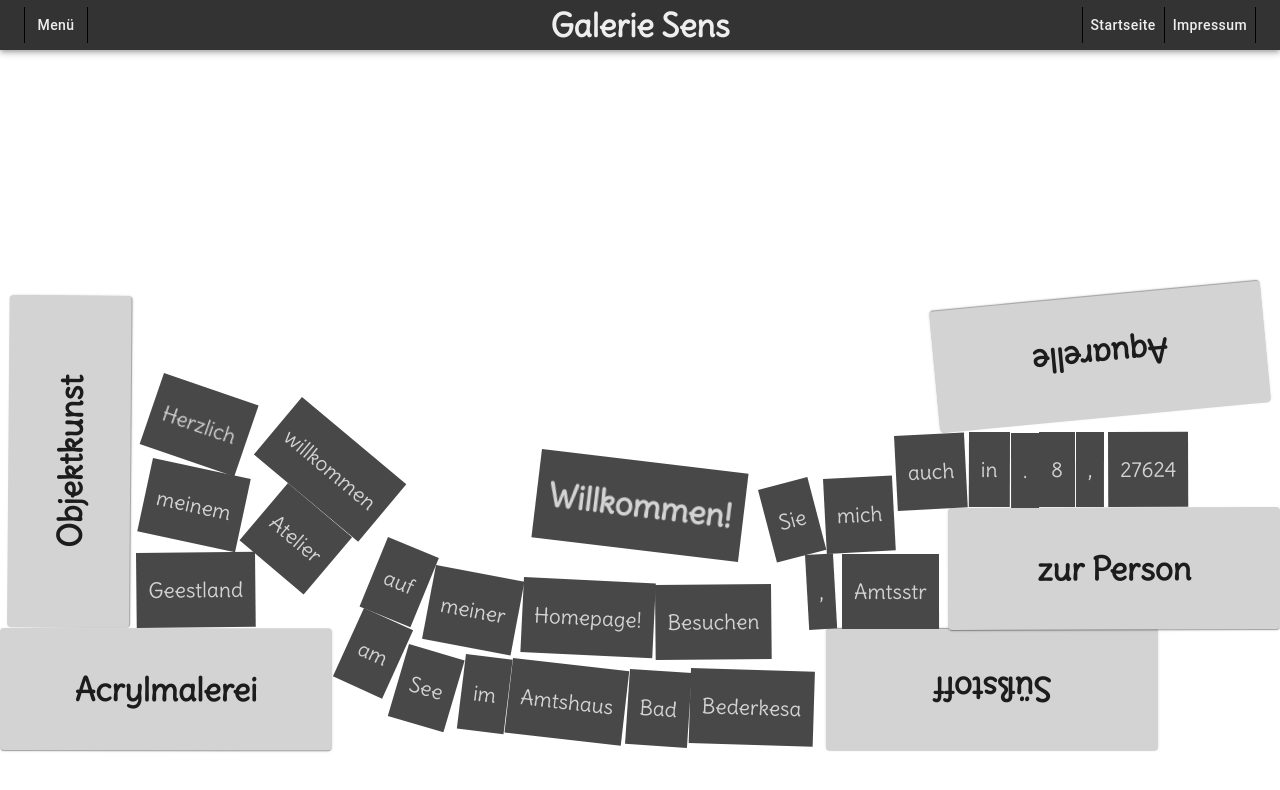
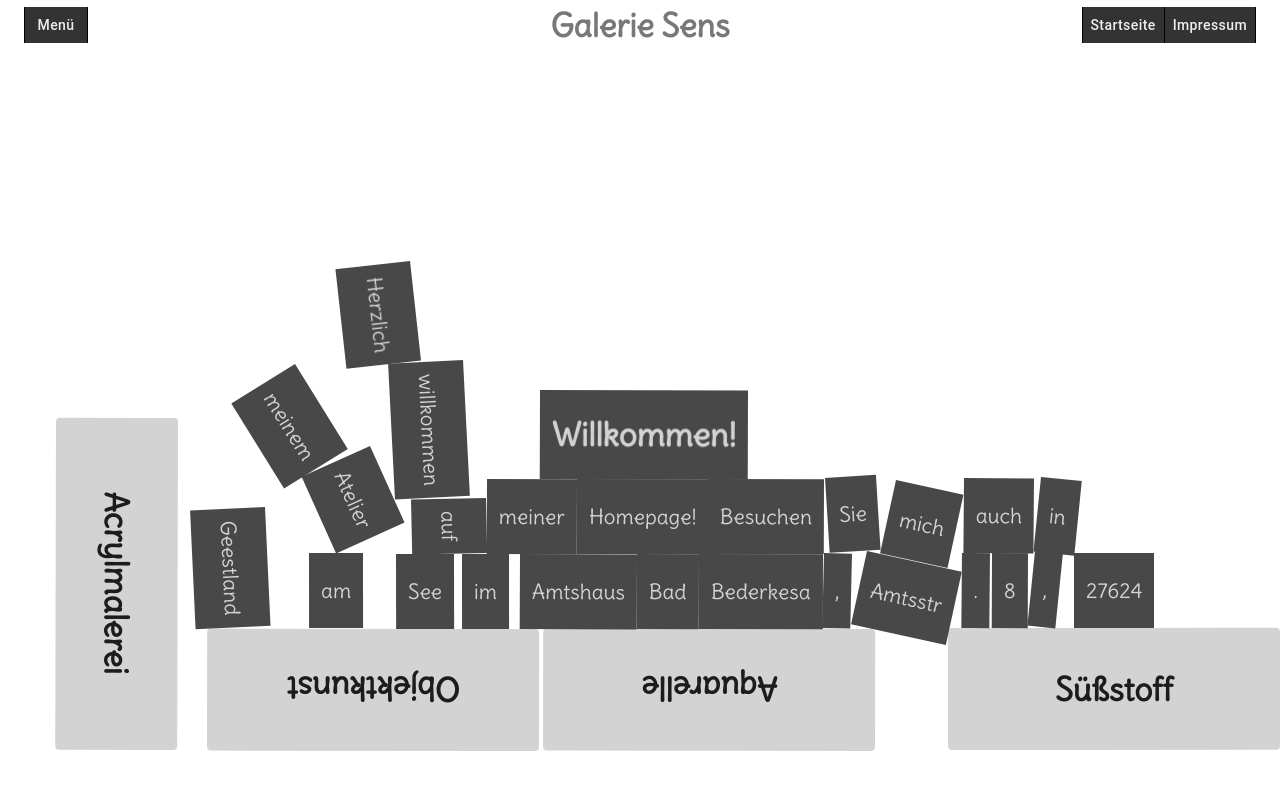
Before and after one commit to NeilSentence/galerie-sens, a React (Create React App) app: page / in a window 1280 px wide. Both pictures are taken after a click on the button "Menü". Shown: the top 790 px of the page. Built offline with nearby package versions, Linux system fonts and the light colour scheme.

Commit message:
some messing around
light styling, moving floor closer to bottom etc

```diff
--- a/src/App.css
+++ b/src/App.css
@@ -39,7 +39,16 @@ body {
   width: 100vw;
   height: 100vh;
 }
-.container {position:absolute;width:100%;height:calc(100vh - 50px);top:50px}
+.MuiAppBar-positionFixed {color: #232323;
+    box-shadow: none;
+    background: none;}
+
+.MuiAppBar-colorPrimary {
+  box-shadow: none !important;
+  background: none !important;
+}
+.MuiPaper-elevation1 {box-shadow: none !important}
+.container {position:absolute;width:100%;height:100vh;}
 .sctn {
   display: flex;
   align-items: center;
@@ -56,7 +65,7 @@ body {
 .sctn_body {padding-top: 2em;}
 .sctn_subheading {text-align: center;font-size:1.3rem;display: flex;flex-flow:wrap;}
 
-.page_titel {cursor:pointer;order:2;margin:0;display:block;text-align:center;width:100%;color:#eeeeee;}
+.page_titel {cursor:pointer;order:2;margin:0;display:block;text-align:center;width:100%;color:#787878;}
 .sctn_login {}
 /*.sctn_registrierung {margin-top:50px;}*/
 .sctn_impressum {}
@@ -80,7 +89,7 @@ body {
 }
 .sctn_artist .sctn_subheading {align-items: center;flex: 0 0 33.333%;}
 
-#mjs-wrapper {position:fixed;transition: background 0.2s ease;z-index: 1;}
+#mjs-wrapper {overflow:hidden;position:fixed;transition: background 0.2s ease;z-index: 1;}
 
 #mjs-wrapper ul {
   font-size: 14pt;
--- a/src/components/dummies.js
+++ b/src/components/dummies.js
@@ -1,19 +1,16 @@
 import React from 'react'
 
-const randomSize = () => {return Math.floor((Math.random() * 90) + 30)}
+const randomSize = () => {return Math.floor((Math.random() * 75) + 25)}
 
 const Dummy = () => {
 
 	const randomHue = () => {return Math.floor((Math.random() * 360) + 0)}
-
 	const hsla = hue => {return `${hue},43%,62%,1`}
-	//const breitehoehe = () => {return  Math.floor((Math.random() * 120) + 50)}
 	const dummiesStyle = () => {
-	    	//const breiteHoehe = breitehoehe()
-	    	//console.log(breiteHoehe)
 	    	const hslaStr = hsla(randomHue())
 	    	const randmSzStr = randomSize()
-	    	return {width:50,height:50,background:'hsla('+hslaStr+')',top:0,left:20,position:"absolute"}
+	    	// DEBUG: console.log("Called in: dummies.js; breiteHoehe: "+randmSzStr)
+	    	return {width:randmSzStr,height:randmSzStr,background:'hsla('+hslaStr+')',top:-5000,left:20,position:"absolute"}
 	}
 	const switchColor = (e) => {
 		e.preventDefault();
--- a/src/components/menu.js
+++ b/src/components/menu.js
@@ -20,12 +20,13 @@ class Menu extends Component {
 	constructor() {
 		// muss dort props rein, in constructor & super?
 		super()
-		this.state = {menuDrop:false, removeNonMenuStuff:false}
+		this.state = {manualSet:false,menuDrop:false, removeNonMenuHtml:false}
 		this.handleClick = this.handleClick.bind(this)
 		this.killMenu = this.killMenu.bind(this)
+		this.menuAlfredo = this.menuAlfredo.bind(this)
 	}
 
-	numberOfDummies = 52
+	numberOfDummies = 32
 	// IMG/aquarell.jpg IMG/objekt.png
 	elements() {
 		return <>
@@ -46,7 +47,7 @@ class Menu extends Component {
   			// diese werden in menuDrop.js dann nicht zur Welt hinzugefügt
   			// TODO: if(!menuDrop){foreach delayed-fallable:.classList.add("fallen")}    it.classList.contains("fallen"), remove ) all delayed-fallables will get class
 			return {
-				menuDrop:!prevState.menuDrop
+				menuDrop:!prevState.menuDrop, manualSet:true
 			}
   		})
   	}
@@ -56,7 +57,7 @@ class Menu extends Component {
   		this.setState({menuDrop:false})
   	}
   	menuAlfredo() {
-  		setTimeout(() => this.setState({menuDrop:true}),10000)
+  		setTimeout(() => {if(!this.state.manualSet) this.setState({menuDrop:true})},6500)
 
   	}
 
@@ -82,7 +83,7 @@ class Menu extends Component {
 						</div>
 					</MyToolbar>
 				</AppBar>
-				{this.state.menuDrop ? <Scene elements={this.elements()} numberOfDummies={this.numberOfDummies} stateMenu={()=>{return this.state.menuDrop}} stateRemoveNonMenu={()=>{return this.state.removeNonMenuStuff}} toggle={p=>{this.setState(p)}} /> : <div></div>}
+				{this.state.menuDrop ? <Scene elements={this.elements()} numberOfDummies={this.numberOfDummies} stateMenu={()=>{return this.state.menuDrop}} willNonMenuHtmlbeRemoved={()=>{return this.state.removeNonMenuHtml}} toggle={p=>{this.setState(p)}} /> : <div></div>}
 			</>
 		)
   	}
--- a/src/components/menudrop.js
+++ b/src/components/menudrop.js
@@ -12,23 +12,28 @@ import Dummy from './dummies'
 */
 
 
+let world, engine, runner
+
+const { Engine, Runner, World, Bodies, MouseConstraint, Composites, Body } = Matter
 
 class Scene extends React.Component {
+
 	constructor(props){
 		super(props)
 		// TODO: eigentlich muss window state ein paar Stufen höher und ge-propt werden.
 		this.state = {
 	      	height: window.innerHeight,
 	      	width: window.innerWidth,
+	      	willNonMenuHtmlbeRemoved: this.props.willNonMenuHtmlbeRemoved
 	    }
 	    window.addEventListener("resize", this.updateDimensions)
+	    this.updateDimensions = this.updateDimensions.bind(this)
 	}
 
 	style = {
 	    wrapper: {
 	      display: "block",
-	      top:        50,
-	      height:     'calc(100% - 50px)',
+	      height:     '100vh',
 	      width:      '100vw',
 	      position:   'fixed',
 	      background: 'rgba(255,255,255,0.88)'
@@ -42,23 +47,29 @@ class Scene extends React.Component {
   	componentDidMount(){
 
 	  	const runCode = () => {
-	  		const Body = Matter.Body
+
 			const fallables = document.querySelectorAll(".fallable")
 			const delayed_fallables = document.querySelectorAll(".delayed-fallable")
 			const super_delayed_fallables = document.querySelectorAll(".super-delayed-fallable")
 
 			// switch var for left / right side image drop:
 			// let xPosSwitch = true
-			const engine = Matter.Engine.create({positionIterations:10,velocityIterations:8})
+			engine = Engine.create({positionIterations:10,velocityIterations:8})
+			world = engine.world
+			// create runner
 
-			const menulinks = Matter.Composites.stack(
+			runner = Runner.create();
+    		Runner.start(runner,engine);
+
+
+			const menulinks = Composites.stack(
 		  		// xx, yy, columns, rows, columnGap, rowGap, cb
 		  		0, 0, fallables.length, 1, 0, 0,
 		  		(xx, yy, i) => {
 		  			const { width, height } = fallables[i].getBoundingClientRect();
 		  			const xPos = Math.floor((Math.random() * (this.state.width-200)) + 1)
 		  			const yPos = -this.state.height+200
-		    		const box = Matter.Bodies.rectangle(xPos, yPos, width, height, {
+		    		const box = Bodies.rectangle(xPos, yPos, width, height, {
 		      			//isStatic: i === 0 || i + 1 === fallables.length
 		    		})
 		    		const randomAngularV = () => (Math.random()>0.5)? 1 : -1;
@@ -66,29 +77,46 @@ class Scene extends React.Component {
 		    		return box
 		    	}
 		    )
-		    const colorblocks = Matter.Composites.stack(
+
+			let colorblocks = false
+		    const delayedSizing = () => {
+			    colorblocks = Composites.stack(
 				  	0, 0, super_delayed_fallables.length, 1, 0, 0,
 				  		(xx, yy, i) => {
 				  			const { width, height } = super_delayed_fallables[i].getBoundingClientRect();
 				  			const xPos = Math.floor((Math.random() * (this.state.width-200)) + 1)
 			  				const yPos = -this.state.height+200
-			    		const box = Matter.Bodies.rectangle(xPos, yPos, width, height, {isStatic:true})
+				    		const box = Bodies.rectangle(xPos, yPos, width, height, {isStatic:true})
 				    		const randomAngularV = () => (Math.random()>0.5)? 1 : -1;
 				    		Body.setAngularVelocity( box, Math.PI/5*randomAngularV());
 				    		return box
 				    	}
 			    )
-				Matter.World.add(engine.world,[colorblocks])
+				World.add(world,[colorblocks])
 
 				super_delayed_fallables.forEach(e => {
 			  		e.style.position = "absolute"
 				})
 
-			// console.log(typeof menulinks) 'object'
+				const dropColors = () => {
+
+					colorblocks.bodies.forEach((block) => {
+						Body.setStatic(block, false)
+
+					// mach sie nur noch isStatic:false
+					})
+
+				}
+				setTimeout(dropColors, 3200)
+
+		    }
+		    setTimeout(delayedSizing, 50)
+
+			// console.log("Called in: menudrop.js; typeof menulinks (should be object):"+typeof menulinks)
 		    const wallThickness = 100
 			const wallHeight = this.state.height*2
 			const wallY = 0
-		    const floor = Matter.Bodies.rectangle(this.state.width/2,this.state.height-50,this.state.width,100)
+		    const floor = Matter.Bodies.rectangle(this.state.width/2,this.state.height,this.state.width,100)
 		    const wallR = Matter.Bodies.rectangle(this.state.width+50,wallY,wallThickness,wallHeight)
 		    const wallL = Matter.Bodies.rectangle(-50,wallY,wallThickness,wallHeight)
 		    const ceil  = Matter.Bodies.rectangle(this.state.width/2,-this.state.height-50,this.state.width,100)
@@ -97,53 +125,44 @@ class Scene extends React.Component {
 		    Body.setStatic(wallL, true)
 		    Body.setStatic(ceil,  true)
 
-			const mouseConstraint = Matter.MouseConstraint.create(
+			const mouseConstraint = MouseConstraint.create(
 	  			engine, {element: document.querySelector("#mjs-wrapper")}
 			)
 
-			Matter.World.add(engine.world, [menulinks, mouseConstraint, floor, wallL, wallR, ceil])
+			World.add(world, [menulinks, mouseConstraint, floor, wallL, wallR, ceil])
 
 			let htmlblocks = false
 
 			const addStuff = () => {
 
-				htmlblocks = Matter.Composites.stack(
+				htmlblocks = Composites.stack(
 			  		0, 0, delayed_fallables.length, 1, 0, 0,
 			  		(xx, yy, i) => {
 			  			const {x, y, width, height} = delayed_fallables[i].getBoundingClientRect();
 			  			let xPos, yPos
 			  			xPos = x; yPos = y
-			    		const box = Matter.Bodies.rectangle(xPos, yPos, width, height, {})
+			    		const box = Bodies.rectangle(xPos, yPos, width, height, {})
 			    		const randomAngularV = () => (Math.random()>0.5)? 1 : -1;
 			    		Body.setAngularVelocity( box, Math.PI/1000*randomAngularV());
 			    		return box
 			    	}
 		    	)
-				Matter.World.add(engine.world,[htmlblocks])
+				World.add(world,[htmlblocks])
 
 				delayed_fallables.forEach(e => {
 		  			e.style.position = "absolute"
 				})
 			}
-
-			const dropColors = () => {
-
-				colorblocks.bodies.forEach((block) => {
-					Matter.Body.setStatic(block, false)
-
-				// mach sie nur noch isStatic:false
-				})
-			}
+			setTimeout(addStuff, 2000)
 
 
 			const removeStuff = wovon => {
 				// this.props.toggle({menuDrop:false})
-				const removeHTMLfromWorld = this.props.stateRemoveNonMenu
+				const removeHTMLfromWorld = this.state.willNonMenuHtmlbeRemoved
 				if (removeHTMLfromWorld === true) Matter.Composite.clear(wovon, false)
 			}
-			setTimeout(addStuff, 2000)
-			setTimeout(dropColors, 3200)
 
+			// mouse / touch position readouts:
 			let origMouseX, origMouseY
 			let mouseHasMoved = false
 
@@ -157,7 +176,7 @@ class Scene extends React.Component {
 			    		const event = window.event
 			    		origMouseX = event.pageX
 			    		origMouseY = event.pageY
-			    		// DEBUG: console.log(mouseHasMoved, origMouseX, origMouseY)
+			    		// DEBUG: console.log("Called in: menudrop.js; mouseHasMoved, origMouseX, origMouseY: "+mouseHasMoved, origMouseX, origMouseY)
 		    		}
 		    		if (mouseHasMoved) recordOrigMousePos()
 
@@ -166,13 +185,13 @@ class Scene extends React.Component {
 		    		// hier soll dann etwas passieren. Es gibt aber schon den "navigate to href" Event Listener im Menulink Component
 		    		// man könnte noch irgendeinen Effekt der bei allen fallables passiert hier anbringen.
 		    		// TODO: get mouse position and navigate only when it hasn't changed much.
-		    		e.preventDefault()
 		    		const recordOrigMousePos = () => {
 			    		const event = window.event
-			    		// DEBUG: console.dir(event) // get touch event
+			    		// DEBUG: console.dir("Called in: menudrop.js; (touch)event: "+event) // get touch event
 			    		origMouseX = event.changedTouches[0].pageX
 			    		origMouseY = event.changedTouches[0].pageY
-			    		// DEBUG: console.log(mouseHasMoved, origMouseX, origMouseY)
+			    		// DEBUG:
+			    		console.log("Called in: menudrop.js; at touch start: mouseHasMoved: "+mouseHasMoved+"at: "+origMouseX, origMouseY)
 		    		}
 		    		if (mouseHasMoved) recordOrigMousePos()
 
@@ -196,7 +215,7 @@ class Scene extends React.Component {
 		    			// navigate to link target:
 		    			// hack: add class: "navigatable"
 		    			el.classList.add("clickable")
-		    			// DEBUG: console.dir(el.classList)
+		    			// DEBUG: console.dir("Called in: menudrop.js; el.classList: "+el.classList)
 		    		}
 		    		mouseHasMoved = false
 		    	})
@@ -213,25 +232,24 @@ class Scene extends React.Component {
 		    			// navigate to link target:
 		    			// hack: add class: "navigatable"
 		    			el.classList.add("clickable")
-		    			// DEBUG: console.dir(el.classList)
+		    			// DEBUG:
+		    			console.dir("Called in: menudrop.js; after touch: "+el.classList)
 		    		}
 		    		mouseHasMoved = false
 		    	})
 		    	// TODO: garbage collect event listeners!
 			});
 
-			(function update() {
+			(function update(props) {
 		  		requestAnimationFrame(update)
-
-			  	menulinks.bodies.forEach((block, i) => {
-				    const thisFallable = fallables[i]
-
 		  		/*
 				    TODO: adjust size of object on updaste to adjust for changing text blocks:
 				    const { width, height } = fallables[i].getBoundingClientRect();
 				*/
+				console.dir("Called in: menudrop.js; prop willNonMenuHtmlbeRemoved: "+props)
 
-
+			  	menulinks.bodies.forEach((block, i) => {
+				    const thisFallable = fallables[i]
 				    const {x, y} = block.vertices[0]
 				    thisFallable.style.top = `${y}px`
 				    thisFallable.style.left = `${x}px`
@@ -239,15 +257,10 @@ class Scene extends React.Component {
 			                             rotate(${block.angle}rad)
 			                             translate(50%, 50%)`
 				});
+				if (typeof colorblocks === 'object')  {
+
 					colorblocks.bodies.forEach((block, i) => {
 					    const thisFallable = super_delayed_fallables[i]
-
-				    /*
-				    TODO: adjust size of object on updaste to adjust for changing text blocks:
-				    const { width, height } = fallables[i].getBoundingClientRect();
-				    */
-
-
 					    const {x, y} = block.vertices[0]
 					    thisFallable.style.top = `${y}px`
 					    thisFallable.style.left = `${x}px`
@@ -255,12 +268,14 @@ class Scene extends React.Component {
 				                             rotate(${block.angle}rad)
 				                             translate(50%, 50%)`
 					});
+				}
 				if (typeof htmlblocks === 'object') {
 					removeStuff(htmlblocks)
+
 					htmlblocks.bodies.forEach((block, i) => {
 					    const thisFallable = delayed_fallables[i]
 					    const {x, y} = block.vertices[0]
-					    //console.log(y)
+					    //console.log("Called in: menudrop.js; htmlblocks x,y:"+x+","+y)
 					    thisFallable.style.top = `${y}px`
 					    thisFallable.style.left = `${x}px`
 					    thisFallable.style.transform = `translate(-50%, -50%)
@@ -268,11 +283,17 @@ class Scene extends React.Component {
 				                             translate(50%, 50%)`
 					});
 				}
-	  			Matter.Engine.update(engine)
-			})();
+	  			Engine.update(engine)
+			})(this.props);
 		}
 		runCode()
 		this.updateDimensions()
+	}
+	componentWillUnmount(){
+		// cancel matter
+		World.clear(world);
+        Engine.clear(engine);
+        Runner.stop(runner);
 	}
 
 	updateDimensions = () => {
@@ -299,6 +320,23 @@ class Scene extends React.Component {
 export default Scene
 
 
+
+
+
+
+
+
+
+
+
+
+
+
+
+
+
+
+
 /*
 
  if(e.type == 'touchstart' || e.type == 'touchmove' || e.type == 'touchend' || e.type == 'touchcancel'){
--- a/src/components/menulink.js
+++ b/src/components/menulink.js
@@ -6,13 +6,12 @@ import Matter from "matter-js"
 const MenuLink = (props) => {
 
 	const navigate = useNavigate()
-	//const wrld = Matter.Composite.allBodies()
-	const links = (e) => {e.preventDefault(); if(e.target.classList.contains('clickable')){console.dir("");e.target.classList.remove('clickable');navigate(props.href)}}
+	const links = (e) => {if(e.target.classList.contains('clickable')){e.target.classList.remove('clickable');navigate(props.href)}}
 
 	return (
 		<Card
 			onTouchStart={(el) => links(el)}
-			onClick={(el) => links(el)}
+			onClick={(el) => {el.preventDefault();links(el)}}
 			className="blocks menulink fallable noselect xposrandom"
 			style={{
 				height:90,
--- a/src/components/myToolbar.js
+++ b/src/components/myToolbar.js
@@ -4,7 +4,7 @@ import Toolbar from '@material-ui/core/Toolbar'
 
 const styles = {
 	root: {
-		background: '#333333',
+		background: 'none',
 		display: 'flex',
 		minHeight: '50px'
 	}
```
Lines whose indentation alone changed are shown as unchanged.
